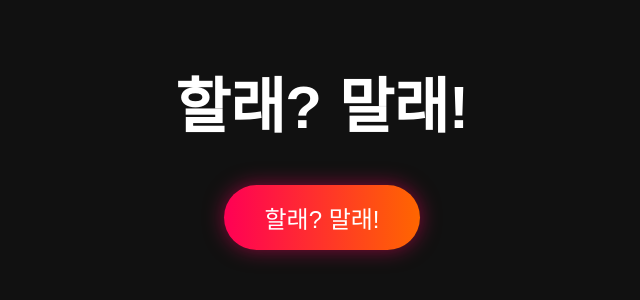
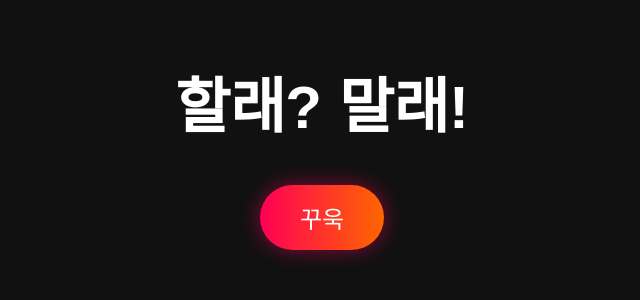
Before and after one commit to owlhwan103707/Do_stop, a plain HTML site: page index.html in a window 1280 px wide. Shown: the part 266-566 px from the top of the page, without its empty margins (318-958 px from the left). Drawn offline with nearby package versions, Linux system fonts and the light colour scheme.

Commit message:
Update index.html
버튼수정

```diff
--- a/index.html
+++ b/index.html
@@ -9,7 +9,7 @@
 <body>
   <div class="container">
     <h1 id="display">할래? 말래!</h1>
-    <button id="start-btn">할래? 말래!</button>
+    <button id="start-btn">꾸욱</button>
   </div>
   <script src="script.js"></script>
 </body>
```
